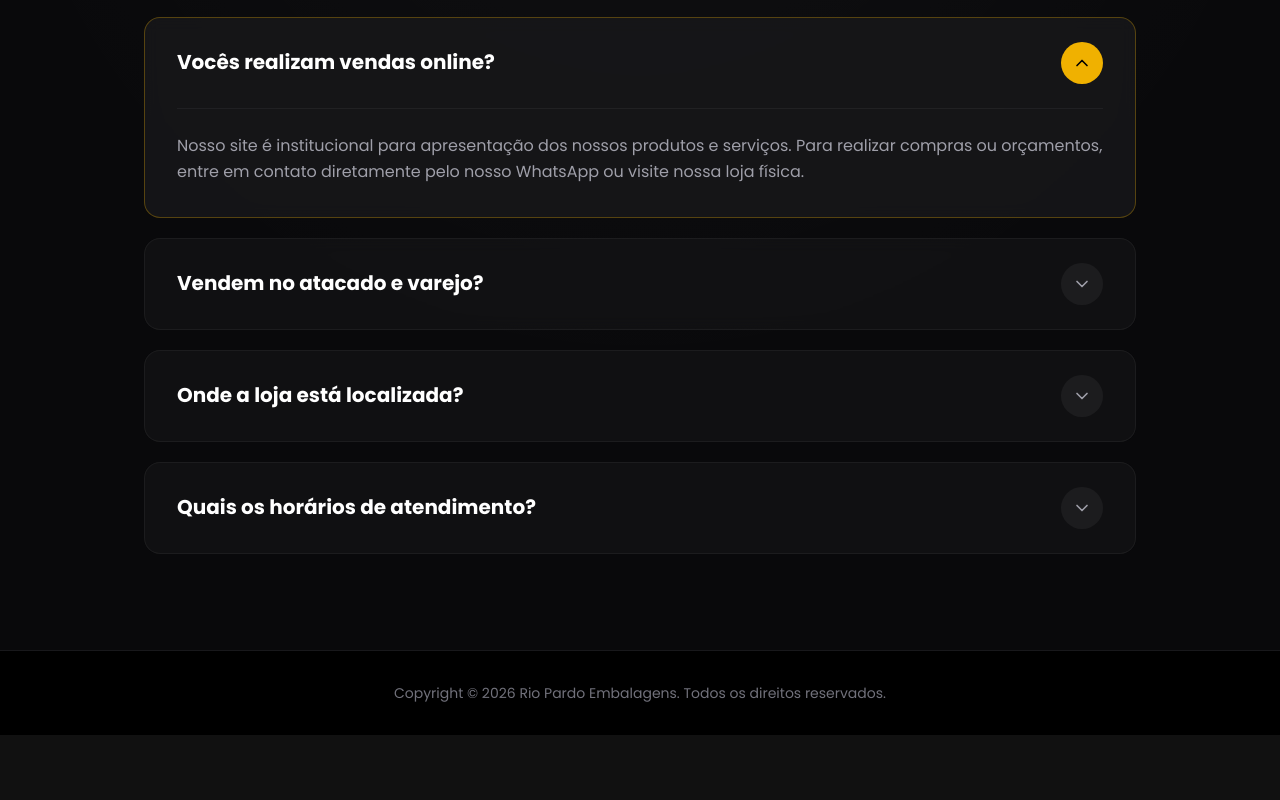
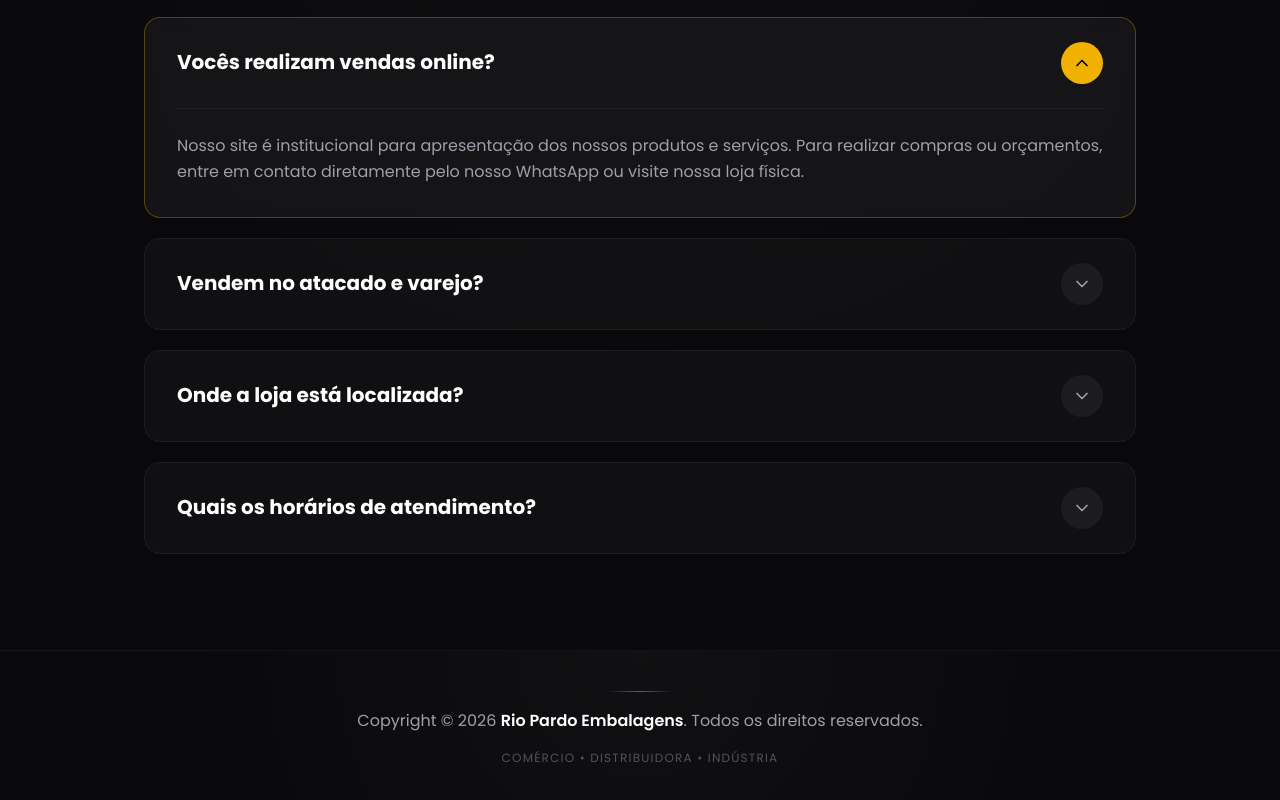
Before and after one commit to guilhermerays/riopardo-site, a Next.js app: page / in a window 1280 px wide. Shown: the part 5097-5897 px from the top of the page. Before the commit the page ends 5832 px from the top, so only its background shows below. Built offline with nearby package versions, Linux system fonts and the light colour scheme.

Commit message:
Update Footer.tsx

```diff
--- a/src/components/Footer.tsx
+++ b/src/components/Footer.tsx
@@ -2,12 +2,29 @@ export default function Footer() {
   const currentYear = new Date().getFullYear();
 
   return (
-    <footer className="bg-black text-zinc-500 py-8 border-t border-zinc-900">
-      <div className="container mx-auto px-4 text-center">
-        <p className="text-sm">
-          Copyright © {currentYear} Rio Pardo Embalagens. Todos os direitos
-          reservados.
-        </p>
+    <footer className="relative bg-zinc-950 border-t border-white/5 overflow-hidden">
+
+      {/* GLOW FUNDO */}
+      <div className="absolute inset-0 bg-[radial-gradient(circle_at_top,rgba(255,255,255,0.03),transparent_70%)] pointer-events-none" />
+
+      <div className="container mx-auto px-4 py-10 relative z-10">
+
+        <div className="flex flex-col items-center justify-center gap-4 text-center">
+
+          <div className="w-16 h-px bg-gradient-to-r from-transparent via-yellow-500/50 to-transparent" />
+
+          <p className="text-zinc-400 text-sm md:text-base leading-relaxed">
+            Copyright © {currentYear}{" "}
+            <span className="text-white font-semibold">
+              Rio Pardo Embalagens
+            </span>
+            . Todos os direitos reservados.
+          </p>
+
+          <p className="text-zinc-600 text-xs tracking-widest uppercase">
+            Comércio • Distribuidora • Indústria
+          </p>
+        </div>
       </div>
     </footer>
   );
```
